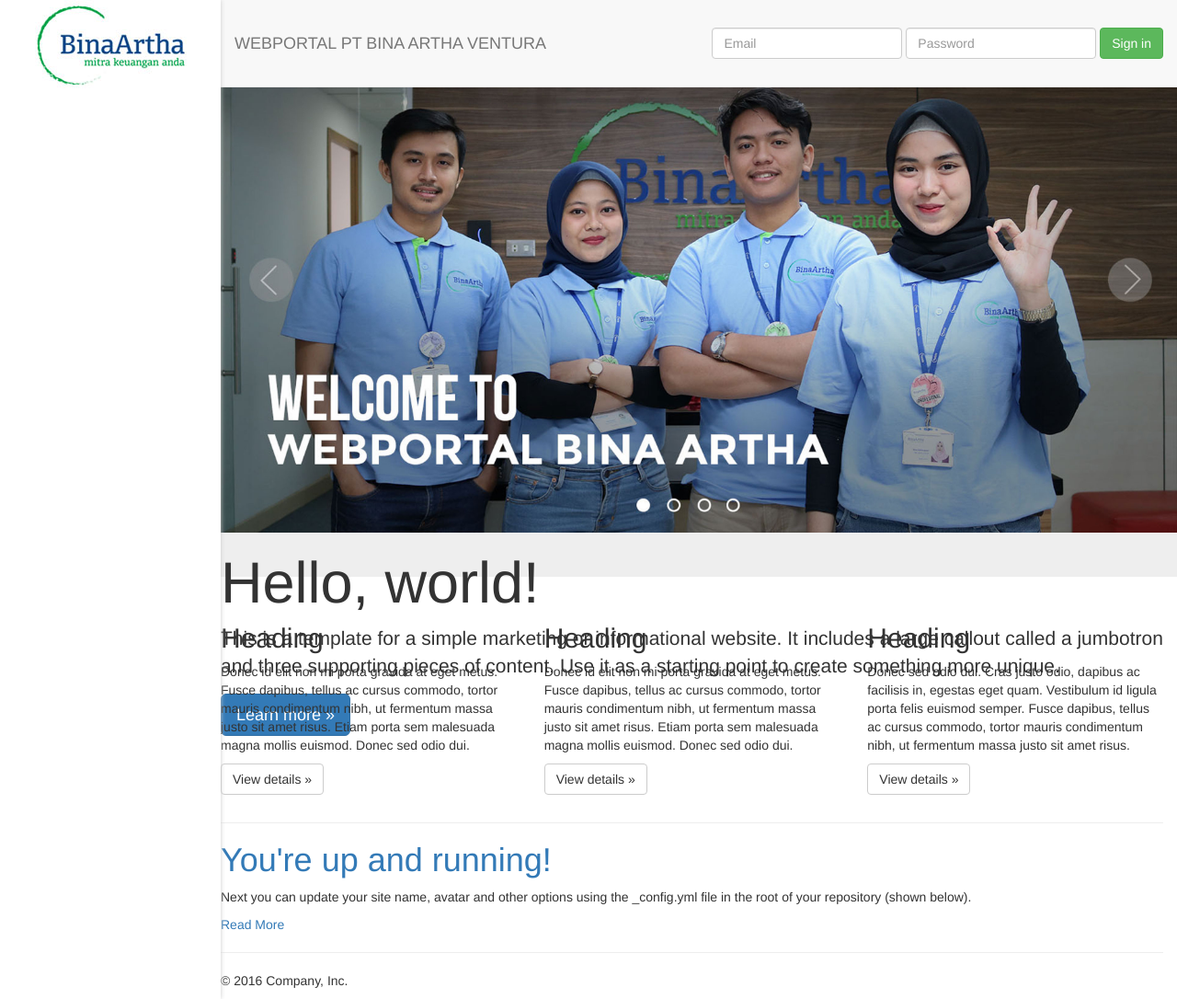
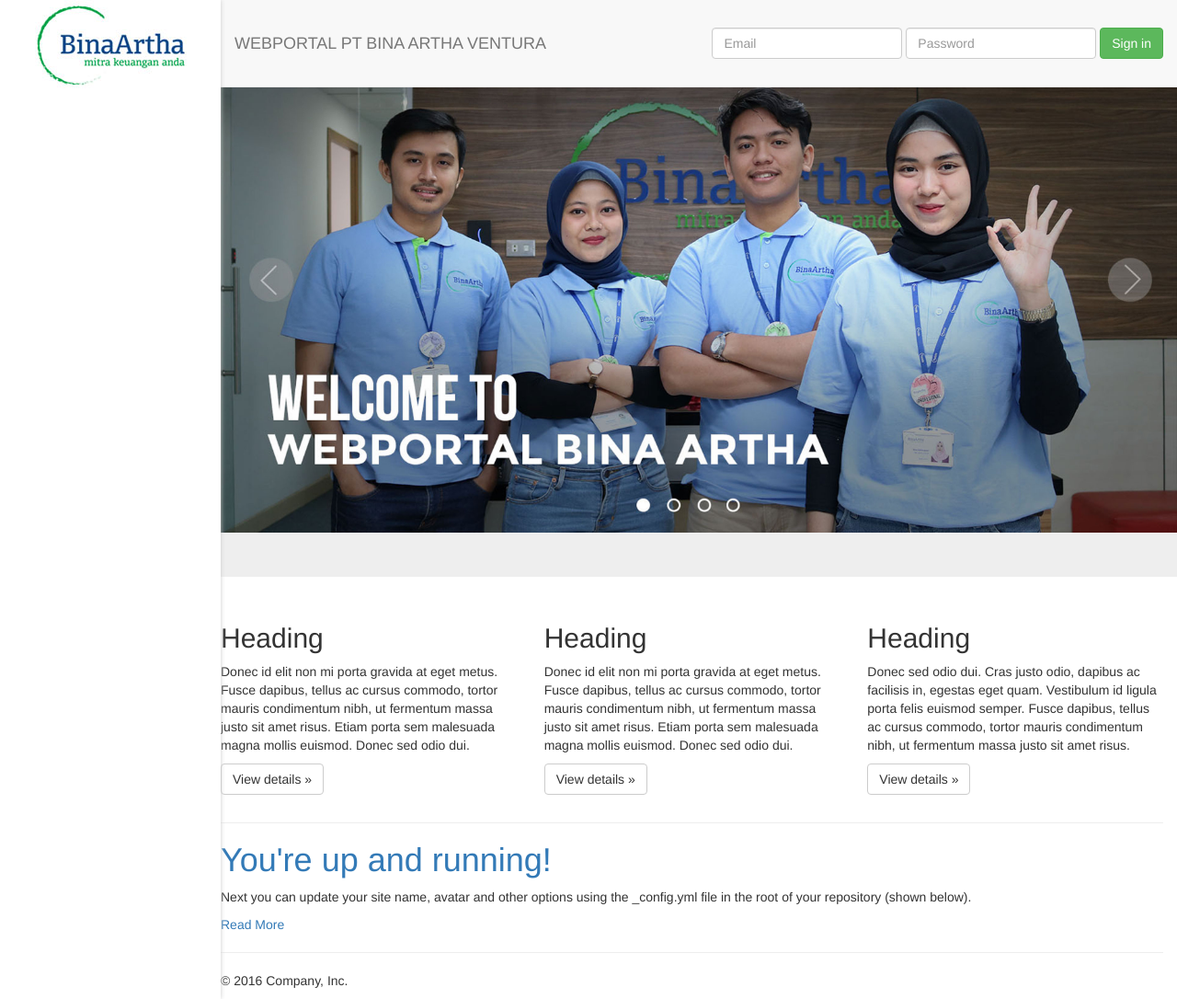
Before and after one commit to kemtol/Bina-Artha, a Jekyll site: the page built from index.html, in a window 1280 px wide and 1086 px high. Shown: the whole window at 92% size. Built offline with Jekyll 4.4.1, drawn with Linux system fonts in a browser that asks for light colours.

Commit message:
Update default.html

```diff
--- a/_layouts/default.html
+++ b/_layouts/default.html
@@ -81,7 +81,7 @@
       <div>
         <img src="{{site.url}}/images/jumbotron-1.jpg" style="width:100%" style="margin:1rem 0" />
       </div>
-      <div class="container-fluid" style="padding:0;position:absolute">
+      <div class="container-fluid hide" style="padding:0;position:absolute">
         <h1>Hello, world!</h1>
         <p>This is a template for a simple marketing or informational website. It includes a large callout called a jumbotron and three supporting pieces of content. Use it as a starting point to create something more unique.</p>
         <p><a class="btn btn-primary btn-lg" href="#" role="button">Learn more &raquo;</a></p>
```
